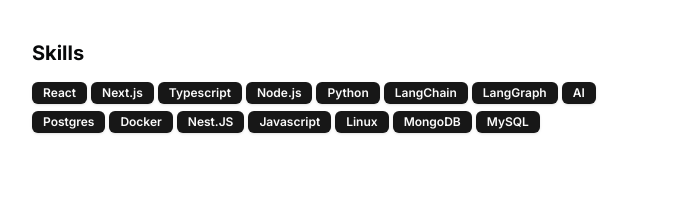
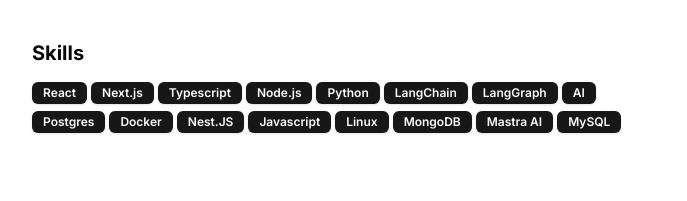
Before and after one commit to RSginer/website, a Next.js app: page / in a window 1280 px wide. Shown: the part 1459-1660 px from the top of the page, without its empty margins (296-983 px from the left). Built offline with nearby package versions, Linux system fonts and the light colour scheme.

Commit message:
add mastra

```diff
--- a/src/data/resume.tsx
+++ b/src/data/resume.tsx
@@ -4,7 +4,7 @@
 export const DATA = {
   name: "Rubén Soler",
   initials: "RS",
-  url: "https://dillion.io",
+  url: "https://rubensolerweb.com",
   location: "Valencia, Spain",
   locationLink: "https://www.google.com/maps/place/valencia",
   description:
@@ -27,6 +27,7 @@
     "Javascript",
     "Linux",
     "MongoDB",
+    "Mastra AI",
     "MySQL",
   ],
   navbar: [{ href: "/", icon: HomeIcon, label: "Home" }],
```
